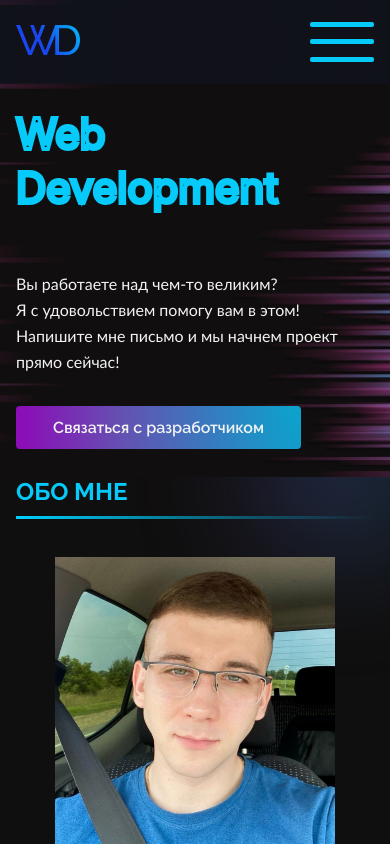
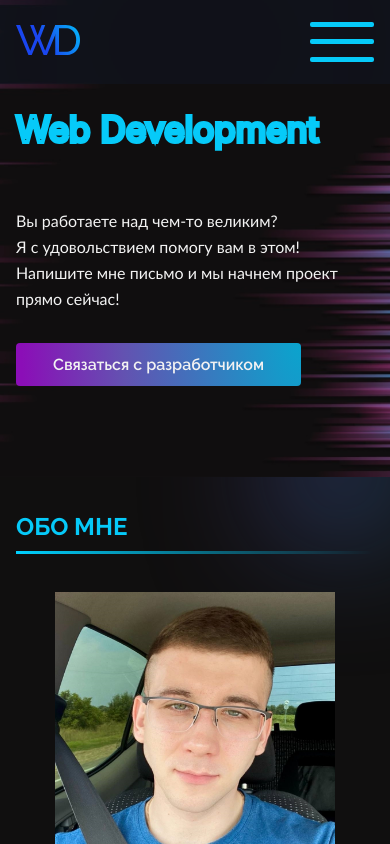
Before and after one commit to Feelcover/My-Site, a Next.js app: page / in a window 390 px wide. Shown: the top 844 px of the page. Built offline with nearby package versions, Linux system fonts and the light colour scheme.

Commit message:
тест стилей

```diff
--- a/components/Hero/Hero.module.scss
+++ b/components/Hero/Hero.module.scss
@@ -14,6 +14,7 @@
 @media all and (max-width: 485px) {
     height: 477px;
     padding-top: 107px;
+    margin-bottom: 35px;
 }
 
   &__title {
@@ -47,7 +48,7 @@
     }
 
     @media all and (max-width: 485px) {
-        font-size: 42px;
+        font-size: 40px;
         -webkit-text-stroke-color: hsl(var(--hue), 50%, 95%);
       text-shadow: 0 0 15px hsl(var(--hue), 30%, 90%, 0.8),
       0 0 20px hsl(var(--hue), 40%, 80%, 0.85),
@@ -81,7 +82,7 @@
     }
 
     @media all and (max-width: 485px) {
-        font-size: 42px;
+        font-size: 35px;
     }
   }
 
```
